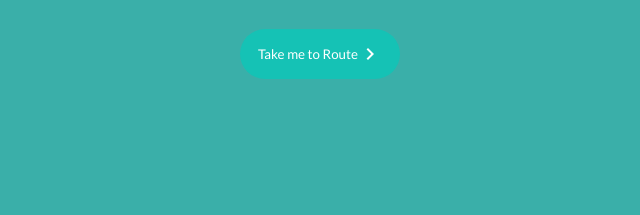
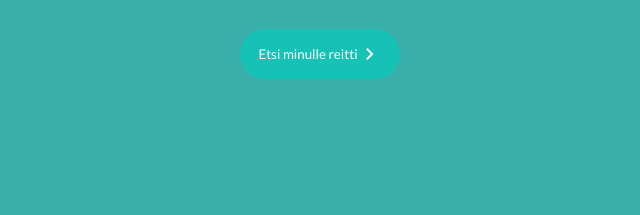
Before and after one commit to metropolia-reittisuunnittelu/reittisuunnittelu-ryhm-9, a website with bundled scripts: page src/index.html in a window 1280 px wide. Shown: the part 428-643 px from the top of the page, 320-960 px from the left. Built offline with nearby package versions, Linux system fonts and the light colour scheme.

```diff
--- a/src/index.html
+++ b/src/index.html
@@ -53,7 +53,7 @@
 
     <div class="center-horizontally">
         <button class="primary-button">
-            Take me to Route
+            Etsi minulle reitti
             <span class="material-icons">navigate_next</span>
         </button>
     </div>
```
